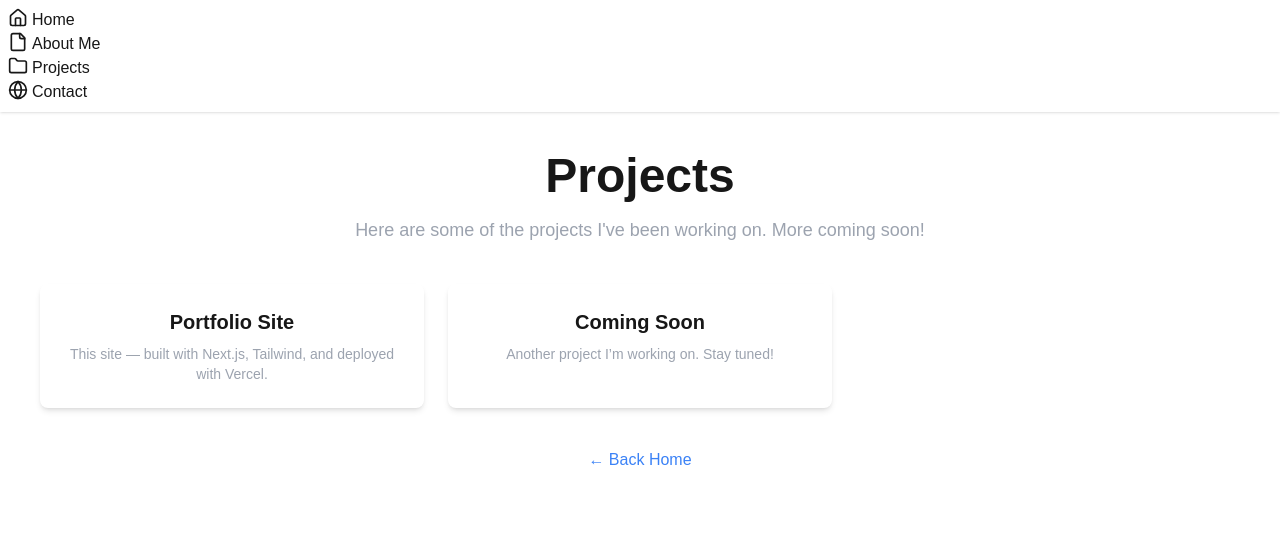
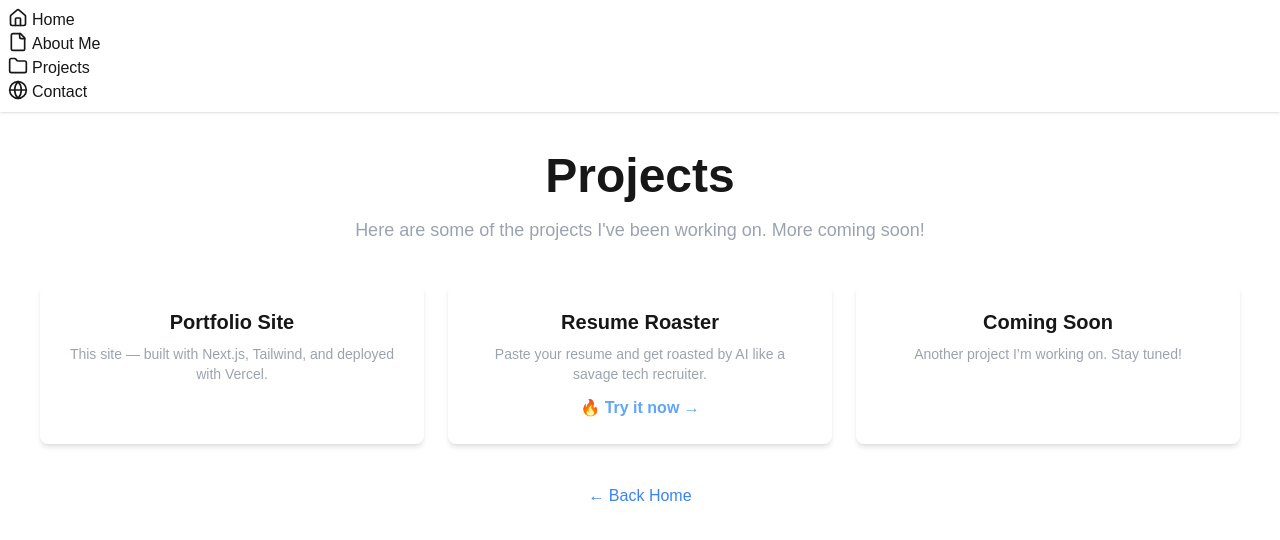
Before and after one commit to toanle0/toanle1-site, a Next.js app: page /projects in a window 1280 px wide. Shown: the top 540 px of the page. Built offline with nearby package versions, Linux system fonts and the light colour scheme.

Commit message:
i update resume-roaster2

```diff
--- a/src/app/projects/page.tsx
+++ b/src/app/projects/page.tsx
@@ -9,11 +9,30 @@ export default function ProjectsPage() {
       <div className="grid grid-cols-1 sm:grid-cols-2 lg:grid-cols-3 gap-6 mt-10">
         <div className="bg-base-200 p-6 rounded-lg shadow-md">
           <h2 className="text-xl font-semibold mb-2">Portfolio Site</h2>
-          <p className="text-sm text-gray-400">This site — built with Next.js, Tailwind, and deployed with Vercel.</p>
+          <p className="text-sm text-gray-400">
+            This site — built with Next.js, Tailwind, and deployed with Vercel.
+          </p>
         </div>
+
+        <div className="bg-base-200 p-6 rounded-lg shadow-md">
+          <h2 className="text-xl font-semibold mb-2">Resume Roaster</h2>
+          <p className="text-sm text-gray-400 mb-3">
+            Paste your resume and get roasted by AI like a savage tech recruiter.
+          </p>
+          <a
+            href="/resume-roaster"
+            className="text-blue-400 font-semibold hover:underline"
+            target="_blank"
+          >
+            🔥 Try it now →
+          </a>
+        </div>
+
         <div className="bg-base-200 p-6 rounded-lg shadow-md">
           <h2 className="text-xl font-semibold mb-2">Coming Soon</h2>
-          <p className="text-sm text-gray-400">Another project I’m working on. Stay tuned!</p>
+          <p className="text-sm text-gray-400">
+            Another project I’m working on. Stay tuned!
+          </p>
         </div>
       </div>
 
```
